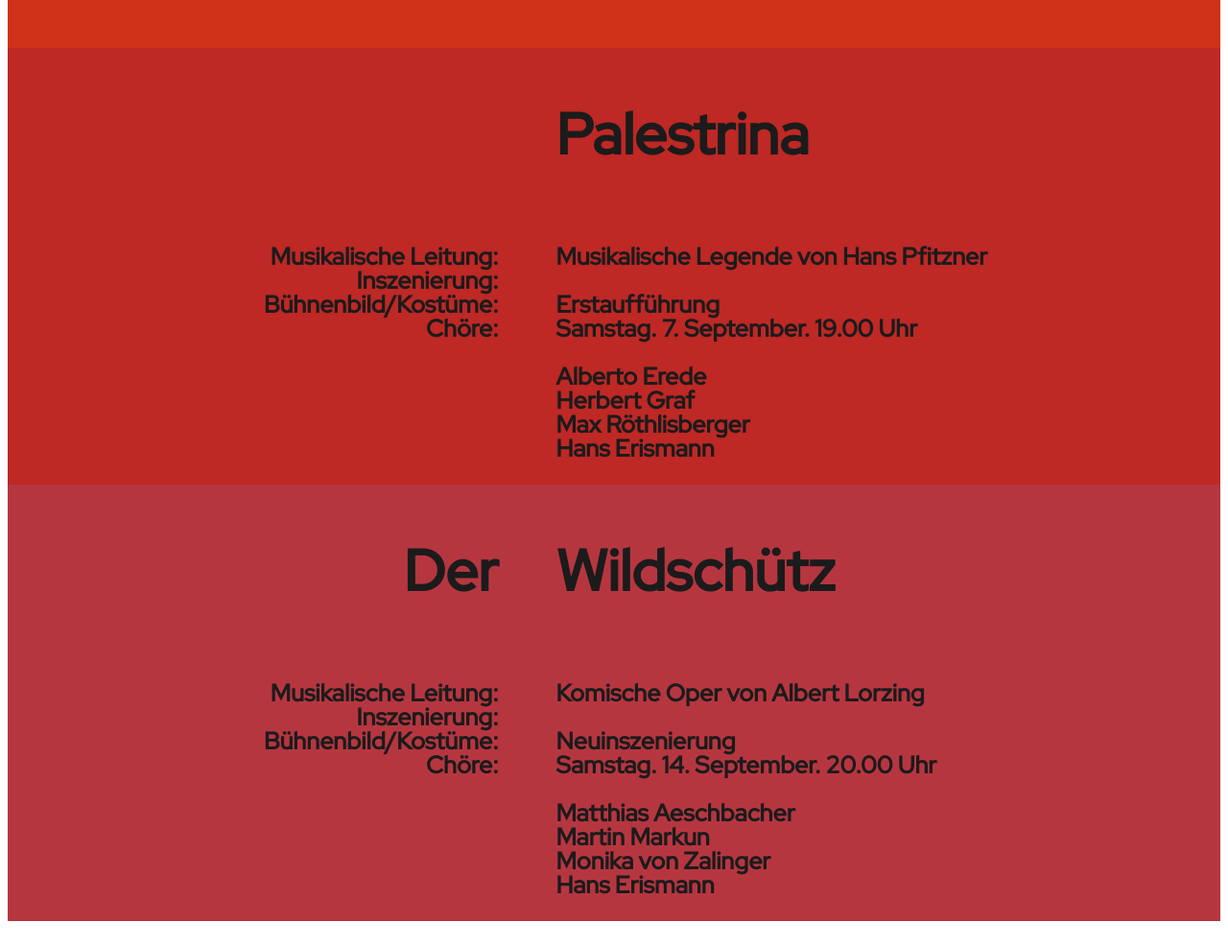
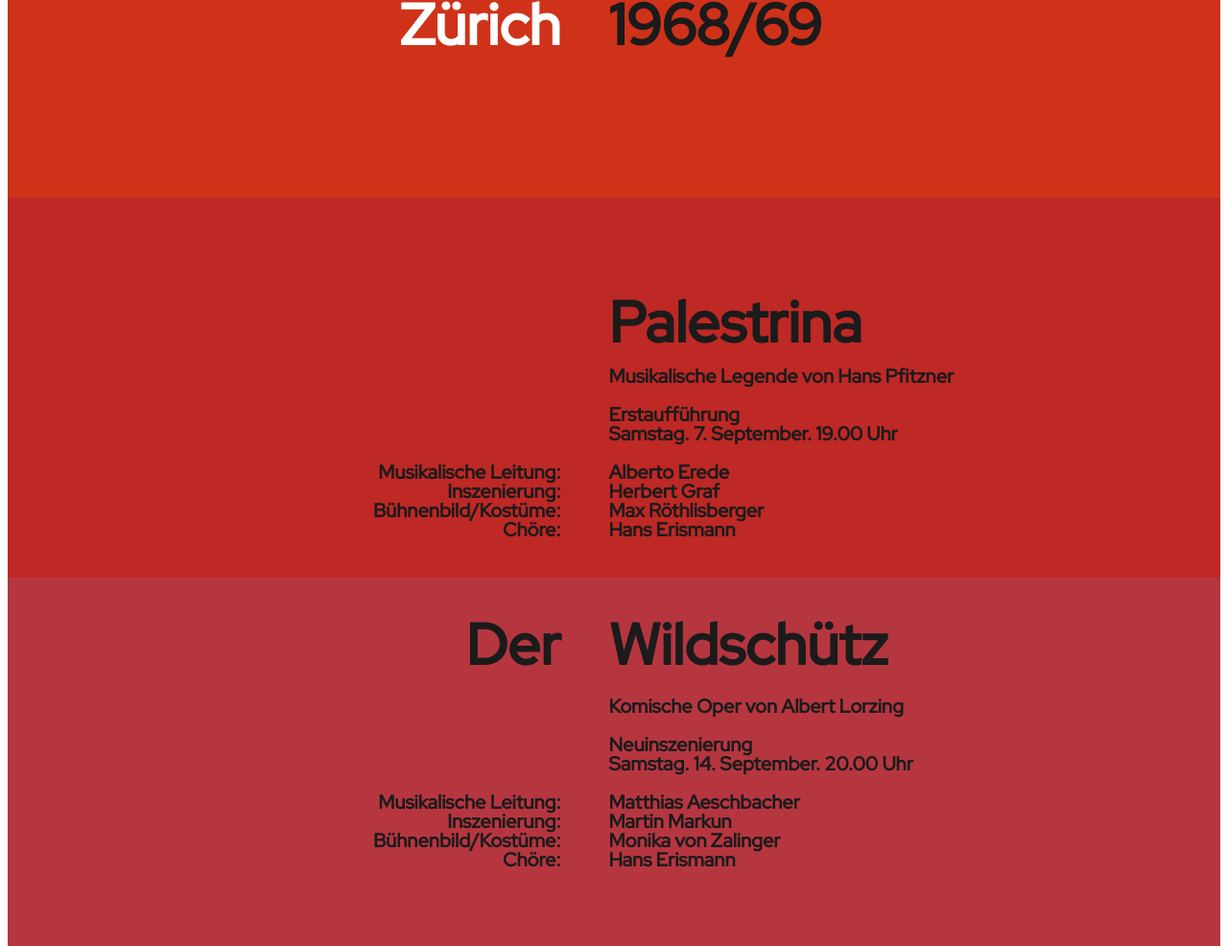
Before and after one commit to sycrus/web-bootcamp, a plain HTML site: page poster/poster.html in a window 1280 px wide. Shown: the part 258-1244 px from the top of the page at 96% size. Drawn offline with Linux system fonts and the light colour scheme.

Commit message:
final layout poster

```diff
--- a/poster/poster.html
+++ b/poster/poster.html
@@ -10,100 +10,18 @@
 </head>
 <body>
     <div class="grid-container">
-        <div id="section1">
-            <div id="poster-title">
-                <p> Opernhaus <br>
-                    Zürich
-                    <br>
-                </p>
-            </div>
-        </div>
+        <div class="item1"> Opernhaus <br> Zürich <br> </div>
+        <div class="item2"> Eröffnung <br> der Spielzeit <br> 1968/69 <br></div>
 
-        <div id="section1">
-            <div id="title-right">
-                <p>Eröffnung <br>
-                    der Spielzeit <br>
-                    1968/69
-                </p>
-            </div>
-        </div>
+        <div class="item3"> </div>
+        <div class="item4"> Palestrina <br> </div>
+        <div class="item5"> Musikalische Leitung: <br> Inszenierung: <br> Bühnenbild/Kostüme: <br> Chöre: <br> </div>
+        <div class="item6"> Musikalische Legende von Hans Pfitzner <br><br>Erstaufführung<br>Samstag. 7. September. 19.00 Uhr<br><br>Alberto Erede <br>Herbert Graf <br>Max Röthlisberger <br>Hans Erismann <br></div>
 
-        <div id="section2">
-            <div></div>
-        </div>
-
-        <div id="section2">
-            <div id="title-right">
-                <p>Palestrina</p>
-            </div>
-        </div>
-
-        <div id="section2">
-            <div id="body-left">
-                <p>
-                    Musikalische Leitung: <br>
-                    Inszenierung: <br>
-                    Bühnenbild/Kostüme: <br>
-                    Chöre: <br>
-                </p>
-            </div>
-        </div>
-
-        <div id="section2">
-            <div id="body-right">
-                <p>
-                    Musikalische Legende von Hans Pfitzner <br>
-                    <br>
-                    Erstaufführung<br>
-                    Samstag. 7. September. 19.00 Uhr<br>
-                    <br>
-                    Alberto Erede <br>
-                    Herbert Graf <br>
-                    Max Röthlisberger <br>
-                    Hans Erismann <br>
-                </p>
-            </div>
-        </div>
-
-        <div id="section3">
-            <div id="title-left">
-                <p>Der</p>
-            </div>
-        </div>
-        <div id="section3">
-            <div id="title-right">
-                    <p>Wildschütz</p>
-            </div>
-        </div>
-
-        <div id="section3">
-                <div id="body-left">
-                    <p>
-                        Musikalische Leitung: <br>
-                        Inszenierung: <br>
-                        Bühnenbild/Kostüme: <br>
-                        Chöre: <br>
-                    </p>
-                </div>
-        </div>
-
-
-        <div id="section3">
-            <div id="body-right">
-                <p>
-                    Komische Oper von Albert Lorzing <br>
-                    <br>
-                    Neuinszenierung <br>
-                    Samstag. 14. September. 20.00 Uhr<br>
-                    <br>
-                    Matthias Aeschbacher <br>
-                    Martin Markun <br>
-                    Monika von Zalinger<br>
-                    Hans Erismann <br>
-                </p>
-            </div>
-        </div>
-
+        <div class="item7"> Der <br></div>
+        <div class="item8"> Wildschütz <br></div>
+        <div class="item9"> Musikalische Leitung: <br>Inszenierung: <br>Bühnenbild/Kostüme: <br>Chöre: <br> </div>
+        <div class="item10"> Komische Oper von Albert Lorzing <br><br>Neuinszenierung <br>Samstag. 14. September. 20.00 Uhr<br><br>Matthias Aeschbacher <br>Martin Markun <br>Monika von Zalinger<br>Hans Erismann <br></div>
     </div>
 
 </body>
--- a/poster/stylesheet/styles.css
+++ b/poster/stylesheet/styles.css
@@ -5,67 +5,160 @@
     line-height: 1;
 
     display: grid;
-    grid-template-columns: auto auto;
-    grid-template-rows: auto auto auto auto auto ;
-    align-content: end;
+    height: 1200px;
+    grid-template-rows: 38% 15% 18% 15% 17%;
+    grid-template-areas:
+                    'section1 section2'
+                    'section3 section4'
+                    'section5 section6'
+                    'section7 section8'
+                    'section9 section10';
 }
 
-
-.grid-container > div {
-
+.grid-container div {
+    align-items: center;
+justify-content: center;
 }
 
-#section1 {
+.item1{
+    grid-area: section1;
+    text-align: right;
+    font-size: 60px;
+    font-weight: bold;
+    padding-right: 25px;
+
+    align-self: end;
+    padding-top: 400px;
+    padding-bottom: 150px;
+
+    color:rgb(255, 255, 255);
     background-color: rgb(207, 50, 25);
 }
 
-#section2 {
+.item2{
+    grid-area: section2;
+    text-align: left;
+    font-size: 60px;
+    font-weight: bold;
+    padding-left: 25px;
+
+    align-self: end;
+    padding-top: 400px;
+    padding-bottom: 150px;
+
+
+    color: rgb(27, 27, 27);
+    background-color: rgb(207, 50, 25);
+}
+
+.item3 {
+    grid-area: section3;
+    text-align: right;
+    font-size: 60px;
+    font-weight: bold;
+    padding-right: 25px;
+
+    padding-bottom: 20px;
+
+    color: rgb(27, 27, 27);
+    background-color: rgb(190, 40, 37);
+}
+.item4 {
+    grid-area: section4;
+    text-align: left;
+    font-size: 60px;
+    font-weight: bold;
+    padding-left: 25px;
+
+    align-self: end;
+    padding-top: 100px;
+    padding-bottom: 20px;
+
+    color: rgb(27, 27, 27);
+    background-color: rgb(190, 40, 37);
+}
+.item5 {
+    grid-area: section5;
+    text-align: right;
+    font-size: 20px;
+    font-weight: bold;
+    padding-right: 25px;
+
+    align-self: end;
+    padding-top: 100px;
+    padding-bottom: 40px;
+
+    color: rgb(27, 27, 27);
+    background-color: rgb(190, 40, 37);
+}
+.item6 {
+    grid-area: section6;
+    text-align: left;
+    font-size: 20px;
+    font-weight: bold;
+    padding-left: 25px;
+
+    align-self: end;
+    padding-top: 20px;
+    padding-bottom: 40px;
+
+    color: rgb(27, 27, 27);
     background-color: rgb(190, 40, 37);
 }
 
-#section3 {
+.item7 {
+    grid-area: section7;
+    text-align: right;
+    font-size: 60px;
+    font-weight: bold;
+    padding-right: 25px;
+
+    align-self: end;
+    padding-top: 40px;
+    padding-bottom: 80px;
+
+    color: rgb(27, 27, 27);
     background-color: rgb(182, 54, 64);
 }
-
-#title-left {
+.item8 {
+    grid-area: section8;
+    text-align: left;
     font-size: 60px;
     font-weight: bold;
-    text-align: right;
-    padding-right: 30px;
+    padding-left: 25px;
+
+    align-self: end;
+    padding-top: 40px;
+    padding-bottom: 80px;
 
     color: rgb(27, 27, 27);
+    background-color: rgb(182, 54, 64);
 }
+.item9 {
+    grid-area: section9;
+    text-align: right;
+    font-size: 20px;
+    font-weight: bold;
+    padding-right: 25px;
 
-#body-left {
-    font-size: 25px;
-    font-weight: bold;
-    text-align: right;
-    padding-right: 30px;
+    align-self: end;
+    padding-top: 90px;
+    padding-bottom: 80px;
 
     color: rgb(27, 27, 27);
+    background-color: rgb(182, 54, 64);
 }
+.item10 {
+    grid-area: section10;
+    text-align: left;
+    font-size: 20px;
+    font-weight: bold;
+    padding-left: 25px;
 
-#title-right {
-    font-size: 60px;
-    font-weight: bold;
-    text-align: left;
-    padding-left: 30px;
+    align-self: end;
+    padding-top: 10px;
+    padding-bottom: 80px;
 
     color: rgb(27, 27, 27);
+    background-color: rgb(182, 54, 64);
 }
-#body-right {
-    font-size: 25px;
-    font-weight: bold;
-    text-align: left;
-    padding-left: 30px;
-
-    color: rgb(27, 27, 27);
-}
-
-#poster-title {
-    font-size: 60px;
-    font-weight: bold;
-    text-align: right;
-
-    color:rgb(255, 255, 255);
-}
```
